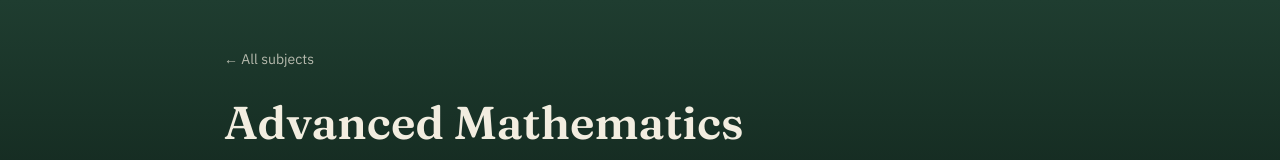
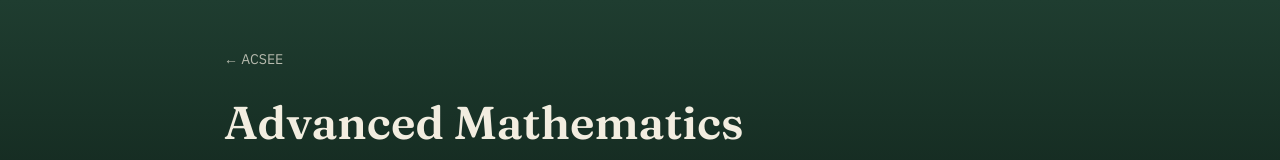
Before and after one commit to visualixefoundation/necta-exams, a Next.js app: page /advanced-mathematics in a window 1280 px wide. Shown: the top 160 px of the page. Built offline with nearby package versions, Linux system fonts and the light colour scheme.

Commit message:
Point ACSEE breadcrumbs to /acsee

```diff
--- a/app/[subject]/page.js
+++ b/app/[subject]/page.js
@@ -40,8 +40,8 @@ export default function DynamicPage({ params }) {
       <>
         <header className="band">
           <div className="wrap">
-            <Link href="/" className="crumb">
-              ← All subjects
+            <Link href="/acsee" className="crumb">
+              ← ACSEE
             </Link>
             <h1 className="subject-title">{category.name}</h1>
             <div className="subject-meta">
@@ -89,8 +89,8 @@ export default function DynamicPage({ params }) {
     <>
       <header className="band">
         <div className="wrap">
-          <Link href={parent ? `/${parent.id}` : "/"} className="crumb">
-            ← {parent ? parent.name : "All subjects"}
+          <Link href={parent ? `/${parent.id}` : "/acsee"} className="crumb">
+            ← {parent ? parent.name : "ACSEE"}
           </Link>
           <p className="subject-kicker">Entry {subject.entry}</p>
           <h1 className="subject-title">{subject.name}</h1>
```
